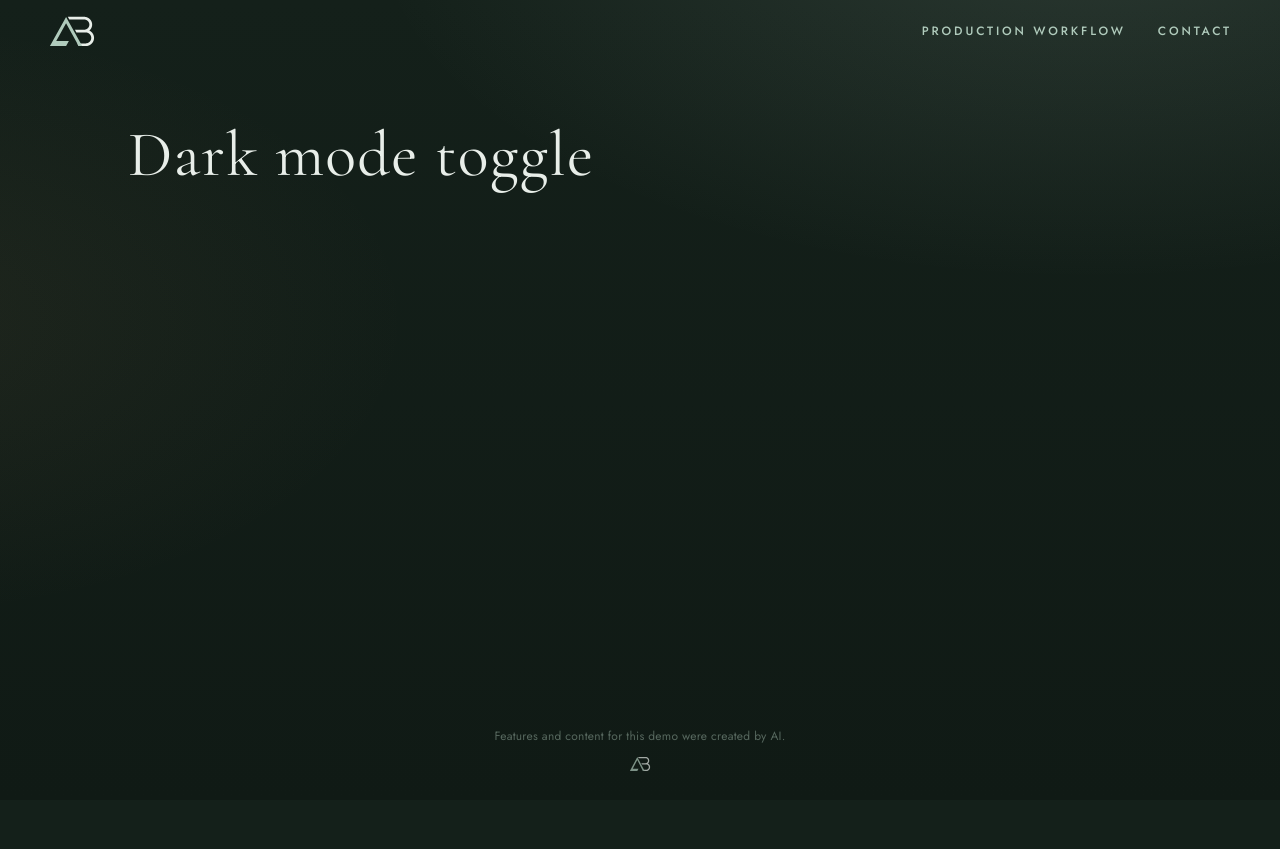
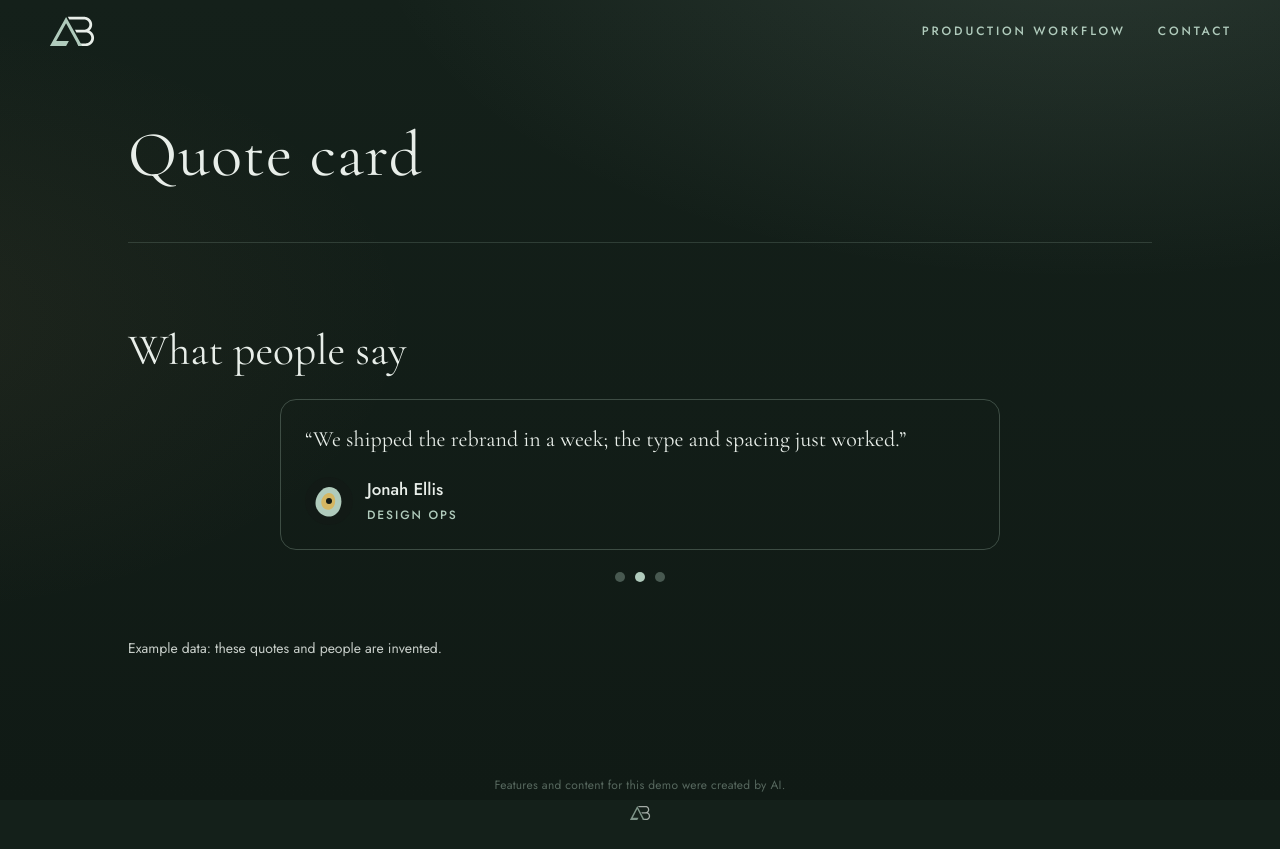
Before and after one commit to ashtonbach/agent-showcase, a Next.js app: page /showcase/ in a window 1280 px wide. Before the commit the page ends 800 px from the top, so only its background shows below. Built offline with nearby package versions, Linux system fonts and the light colour scheme.

Commit message:
Feature: Quote card (Author: Alder)

```diff
--- a/app/lab/current.json
+++ b/app/lab/current.json
@@ -1 +1 @@
-{"slug":"dark-mode"}
+{"slug":"testimonial-card"}
--- /dev/null
+++ b/app/lab/testimonial-card/index.tsx
@@ -0,0 +1,44 @@
+"use client";
+import { useCallback, useEffect, useRef, useState } from "react";
+const Q=[
+  {t:"The forest palette made our launch page feel calm without losing clarity.",n:"Mira Chen",r:"Product lead"},
+  {t:"We shipped the rebrand in a week; the type and spacing just worked.",n:"Jonah Ellis",r:"Design ops"},
+  {t:"Readers stayed longer once we matched the UI to the story we tell.",n:"Sam Okonkwo",r:"Editor"},
+];
+const css=`.lab-tc{width:min(720px,100%);margin:8px auto 56px;color:var(--mist,#F2EFE6)}.lab-tc-card{border:1px solid rgba(176,203,188,.28);border-radius:16px;padding:24px}.lab-tc-q{margin:0;font-family:var(--serif);font-weight:400;font-size:22px;line-height:1.45}.lab-tc-cap{display:flex;align-items:center;gap:14px;margin-top:20px}.lab-tc-av{width:48px;height:48px;border-radius:50%;object-fit:cover;flex-shrink:0}.lab-tc-av-fb{display:block;width:48px;height:48px;border-radius:50%;background:rgba(176,203,188,.22);flex-shrink:0}.lab-tc-name{display:block;font-family:var(--sans);font-weight:500}.lab-tc .label{font-family:var(--sans);font-weight:500;font-size:12px;letter-spacing:.16em;text-transform:uppercase;color:var(--sage,#B0CBBC);margin-top:2px;display:block}.lab-dots{display:flex;justify-content:center;gap:10px;margin-top:22px}.lab-dots button{width:10px;height:10px;padding:0;border:0;border-radius:50%;cursor:pointer;background:rgba(176,203,188,.35)}.lab-dots button[aria-current=true]{background:var(--sage,#B0CBBC)}.lab-dots button:focus-visible{outline:2px solid var(--sage,#B0CBBC);outline-offset:3px}.lab-tc-note{margin:28px 0 0;font-family:var(--sans);font-size:14px;line-height:1.5;color:#E8EEE9;opacity:.85}@media (prefers-reduced-motion:reduce){.lab-tc-card{transition:none}}`;
+function Av({i}:{i:number}){
+  const[bad,setBad]=useState(false);
+  if(bad)return<span data-art="fallback" aria-hidden="true" className="lab-tc-av-fb"/>;
+  return<img data-art="image" className="lab-tc-av" src={`/lab/testimonial-card/avatar-${i}.svg`} width={48} height={48} alt="" onError={()=>setBad(true)}/>;
+}
+export default function TestimonialCard(){
+  const[idx,setIdx]=useState(0);
+  const[hover,setHover]=useState(false);
+  const tmr=useRef<ReturnType<typeof setInterval>|null>(null);
+  const arm=useCallback(()=>{
+    if(tmr.current)clearInterval(tmr.current);
+    if(typeof window!=="undefined"&&window.matchMedia("(prefers-reduced-motion: reduce)").matches)return;
+    tmr.current=setInterval(()=>setIdx(v=>(v+1)%3),3000);
+  },[]);
+  useEffect(()=>{
+    if(hover){if(tmr.current)clearInterval(tmr.current);return;}
+    arm();
+    return()=>{if(tmr.current)clearInterval(tmr.current);};
+  },[hover,arm]);
+  const pick=(n:number)=>{setIdx(n);arm();};
+  const q=Q[idx];
+  return(
+    <section data-lab="testimonial-card" aria-labelledby="lab-tc-h2" onMouseEnter={()=>setHover(true)} onMouseLeave={()=>setHover(false)}>
+      <h2 id="lab-tc-h2">What people say</h2>
+      <div className="lab-tc"><figure className="lab-tc-card">
+        <blockquote className="lab-tc-q" data-index={String(idx)}>&ldquo;{q.t}&rdquo;</blockquote>
+        <figcaption className="lab-tc-cap"><Av i={idx}/><div><strong className="lab-tc-name">{q.n}</strong><span className="label">{q.r}</span></div></figcaption>
+      </figure>
+      <div className="lab-dots">{Q.map((_,i)=>(
+        <button key={i} type="button" aria-label={`Show quote ${i+1}`} aria-current={i===idx?"true":undefined} onClick={()=>pick(i)}/>
+      ))}</div></div>
+      <p className="lab-tc-note lab-note">Example data: these quotes and people are invented.</p>
+      <style>{css}</style>
+    </section>
+  );
+}
--- a/app/page.tsx
+++ b/app/page.tsx
@@ -1,3 +1,4 @@
+import Lab from "./lab/testimonial-card";
 import { readDemoKey, demoTitle } from "./demo-name";
 const demoKey = readDemoKey();
 const demoName = demoTitle();
@@ -5,7 +6,7 @@ export default function Page() {
   return (
     <div className="page-stack">
       <h1 className="demo-title" data-i18n={demoKey}>{demoName}</h1>
-      {/* lab:slot */}
+      <Lab /> {/* lab:slot */}
     </div>
   );
 }
```
